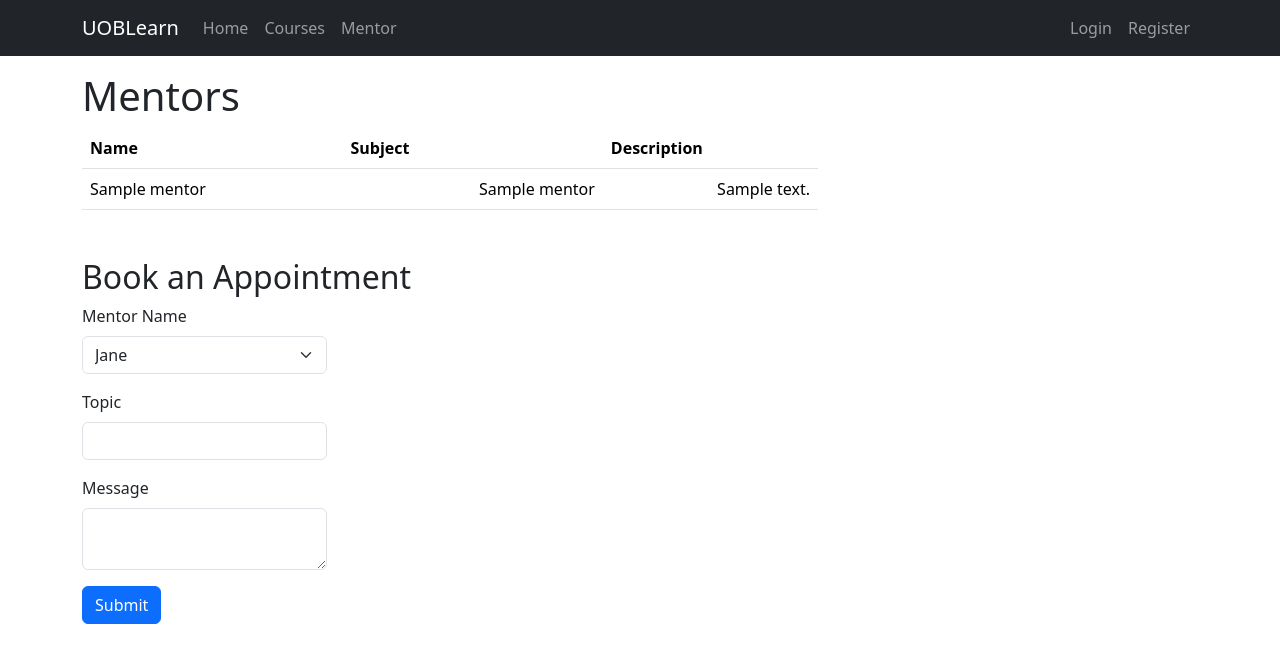
After one commit to Esports-Medusa/UOBLearn, a Flask app: page /mentors/ in a window 1280 px wide. The commit adds this page. Shown: the top 663 px of the page. Run offline with Flask 3, Linux system fonts and the light colour scheme; tables that the repository leaves empty hold one stand-in row (values such as "Sample post"); some libraries are stand-ins or nearby versions.

Commit message:
implemented: -mentor database:shows all mentor, their subject, description - mentors.html page updated to show this - created form for appointment

```diff
--- a/app/forms.py
+++ b/app/forms.py
@@ -1,19 +1,15 @@
-from flask_login import current_user
 from flask_wtf import FlaskForm
-from wtforms import SubmitField, HiddenField, StringField, PasswordField, BooleanField, SelectField
-from wtforms.fields.numeric import IntegerField
-from wtforms.fields.simple import TextAreaField
-from wtforms.validators import DataRequired, EqualTo, NumberRange, ValidationError, Email, Optional, Length
-from app import db
-from app.models import User
-import datetime
+from wtforms import StringField, SubmitField, TextAreaField, HiddenField, SelectField
+from wtforms.validators import DataRequired
 
 
 class ChooseForm(FlaskForm):
     choice = HiddenField('Choice')
 
-class LoginForm(FlaskForm):
-    username = StringField('Username', validators=[DataRequired()])
-    password = PasswordField('Password', validators=[DataRequired()])
-    remember_me = BooleanField('Remember Me')
-    submit = SubmitField('Sign In')
+
+class MentorForm(FlaskForm):
+
+    mentor_name = SelectField('Mentor Name', validators=[DataRequired()], choices=['Jane', 'Alex', 'Sanjay','Maria','Liam'])
+    topic = StringField('Topic', validators=[DataRequired()])
+    message = TextAreaField('Message ', validators=[DataRequired()])
+    submit = SubmitField('Submit')
--- a/app/routes/mentor.py
+++ b/app/routes/mentor.py
@@ -1,15 +1,28 @@
 from flask import Blueprint, render_template, request, redirect, url_for, flash
+from app import db
+from app.models import Mentor
+from app.forms import MentorForm
 
-bp = Blueprint('mentor', __name__, url_prefix='/mentor')
+bp = Blueprint('mentors', __name__, url_prefix='/mentors')
 
 # 示例：导师主页
-@bp.route('/')
+@bp.route('/', methods=['GET', 'POST'])
 def mentor_home():
-    return "Mentor Home Page"
+    q = db.select(Mentor)
+    mentors = db.session.scalars(q).all()
+    # return redirect(url_for('product', id=int(form.choice.data)))
+
+    form = MentorForm()
+    if form.validate_on_submit():
+        pass
+
+    return render_template('mentors.html', title="Mentors", mentors=mentors, form=form)
+
 
 # 示例：导师接受预约
 @bp.route('/appointments')
 def view_appointments():
+
     return "View mentorship requests (Placeholder)"
 
 # 示例：导师信息修改
--- a/app/templates/base.html
+++ b/app/templates/base.html
@@ -30,7 +30,7 @@
           <a class="nav-link" href="{{ url_for('courses.index') }}">Courses</a>
         </li>
         <li class="nav-item">
-          <a class="nav-link" href="{{ url_for('mentor.mentor_home') }}">Mentor</a>
+          <a class="nav-link" href="{{ url_for('mentors.mentor_home') }}">Mentor</a>
         </li>
       </ul>
 
--- /dev/null
+++ b/app/templates/mentors.html
@@ -0,0 +1,32 @@
+{% extends "base.html" %}
+{% import "bootstrap_wtf.html" as wtf %}
+
+{% block content %}
+<h1>Mentors</h1>
+
+<div class="row">
+<div class="col-lg-8">
+<table class="table">
+    <thead>
+        <tr>
+            <th>Name</th>
+            <th>Subject</th>
+            <th>Description</th>
+        </tr>
+    </thead>
+    {% for mentor in mentors %}
+        <tr>
+            <td class="text-start text-nowrap">{{ mentor.name}}</td>
+            <td class='text-end'>{{ mentor.subject}}</td>
+            <td class='text-end'>{{ mentor.description }}</td>
+        </tr>
+    {% endfor %}
+</table>
+
+    <h2 class="mt-5">Book an Appointment</h2>
+    <div class="col-lg-4">
+        {{ wtf.quick_form(form, action="", method="post", id="", novalidate=True, autofocus=False) }}
+    </div>
+</div>
+
+{% endblock %}
```
Also changed, not shown: app/__init__.py (+7 -0 lines), app/debug_utils.py (+25 -19 lines), app/models.py (+22 -0 lines), app/templates/mentor.html (deleted, +0 -7 lines), requirements.txt (+14 -4 lines).
